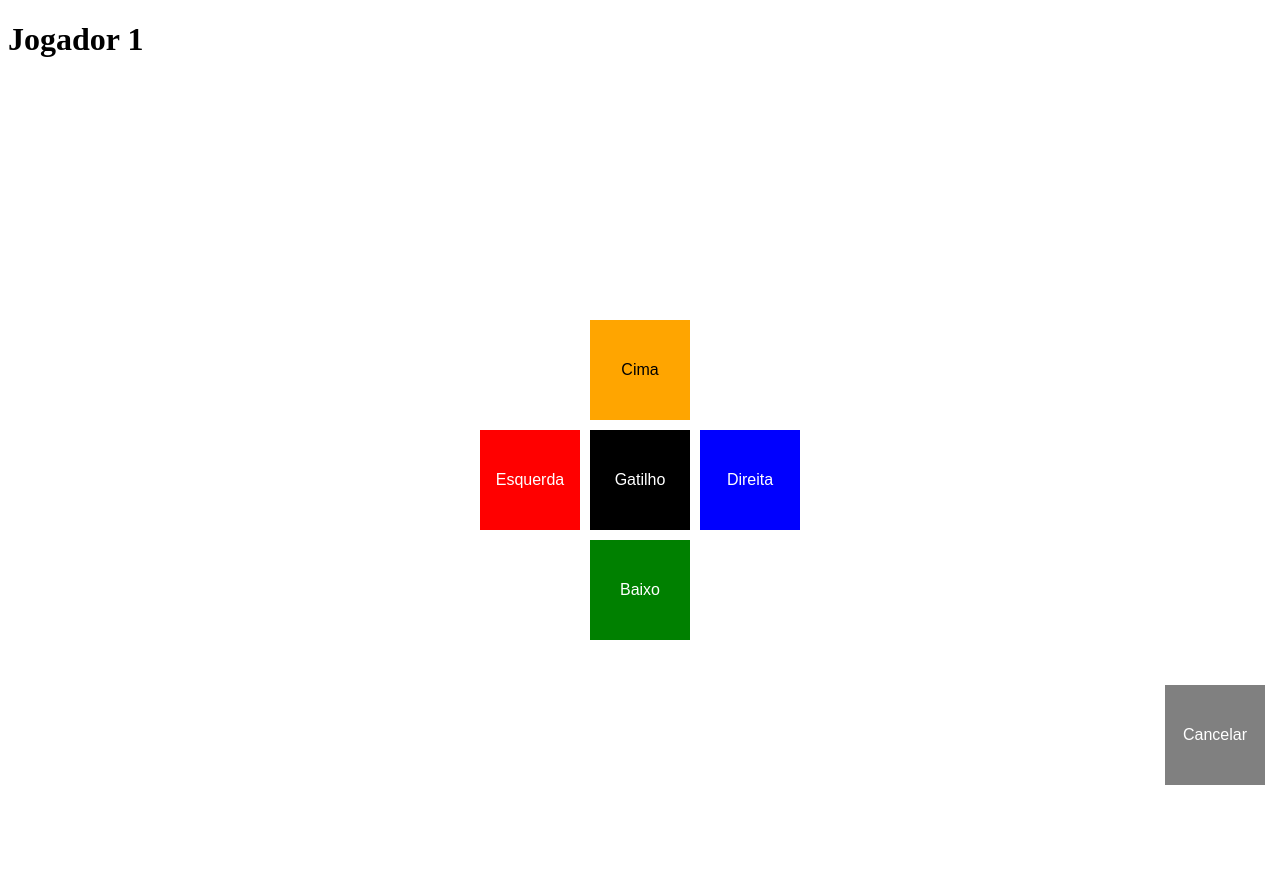
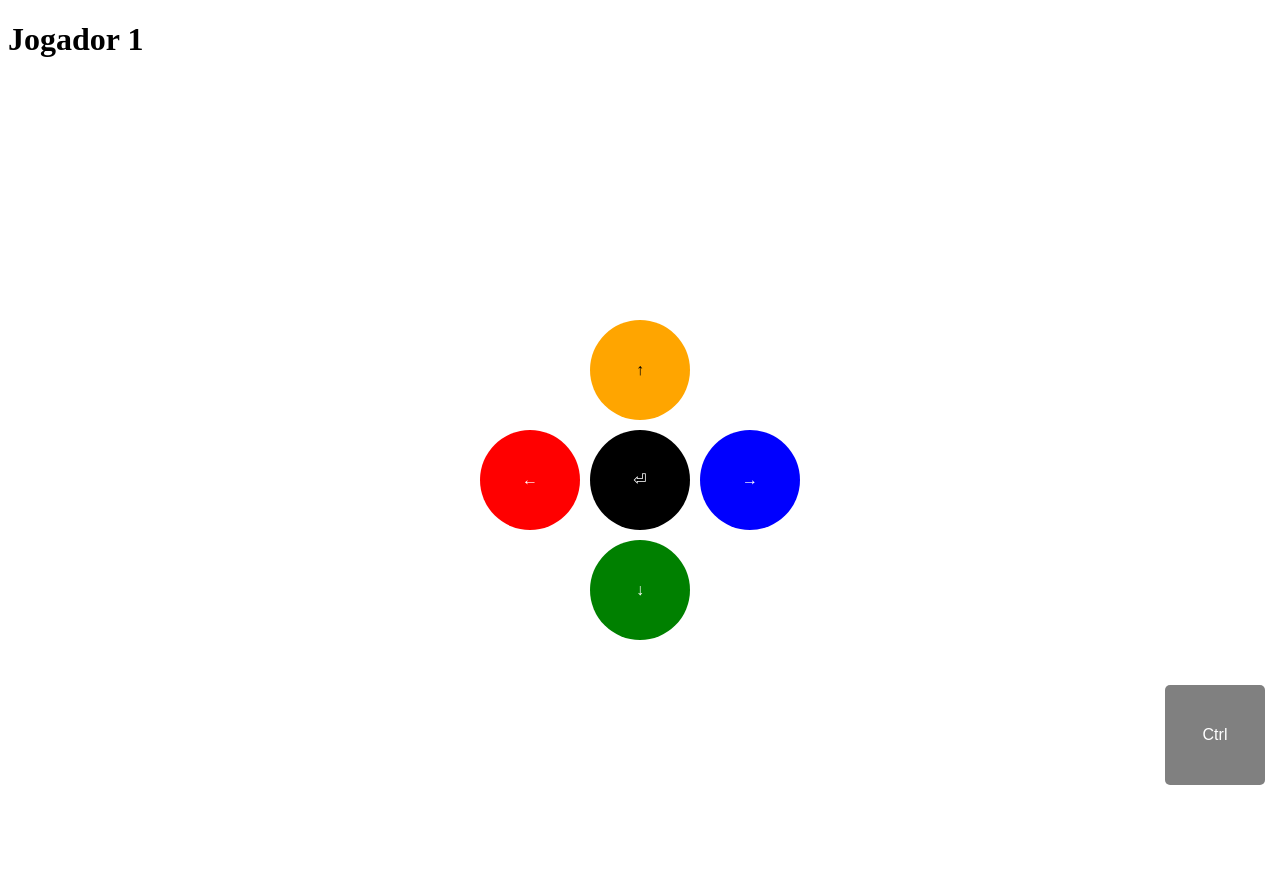
Before and after one commit to arajooj/BrainQuiz-mobile, a Flask app: page /jogador/1 in a window 1280 px wide. Run offline with Flask 3, Linux system fonts and the light colour scheme.

Commit message:
✨ (jogador1.html, jogador2.html): update button labels to use single characters for better usability 💡 (jogador1.html, jogador2.html): add border-radius to buttons for improved aesthetics and user experience

```diff
--- a/templates/jogador1.html
+++ b/templates/jogador1.html
@@ -27,31 +27,32 @@
             align-items: center;
             justify-content: center;
             border: none;
+            border-radius: 50%; /* Torna os botões redondos */
         }
         .up { background-color: orange; color: black; }
         .left { background-color: red; color: white; }
         .right { background-color: blue; color: white; }
         .down { background-color: green; color: white; }
         .trigger { background-color: black; color: white; }
-        .cancel { background-color: gray; color: white; position: absolute; bottom: 10px; right: 10px; padding: 10px 20px; }
+        .cancel { background-color: gray; color: white; position: absolute; bottom: 10px; right: 10px; padding: 10px 20px; border-radius: 5px; }
     </style>
 </head>
 <body>
     <h1>Jogador 1</h1>
     <div class="container">
         <div class="row">
-            <button class="button up" onclick="sendKey('ArrowUp')">Cima</button>
+            <button class="button up" onclick="sendKey('ArrowUp')">↑</button>
         </div>
         <div class="row">
-            <button class="button left" onclick="sendKey('ArrowLeft')">Esquerda</button>
-            <button class="button trigger" onclick="sendKey('Enter')">Gatilho</button>
-            <button class="button right" onclick="sendKey('ArrowRight')">Direita</button>
+            <button class="button left" onclick="sendKey('ArrowLeft')">←</button>
+            <button class="button trigger" onclick="sendKey('Enter')">⏎</button>
+            <button class="button right" onclick="sendKey('ArrowRight')">→</button>
         </div>
         <div class="row">
-            <button class="button down" onclick="sendKey('ArrowDown')">Baixo</button>
+            <button class="button down" onclick="sendKey('ArrowDown')">↓</button>
         </div>
     </div>
-    <button class="button cancel" onclick="sendKey('Control')">Cancelar</button>
+    <button class="button cancel" onclick="sendKey('Control')">Ctrl</button>
 
     <script>
         function sendKey(key) {
```
Also changed, not shown: templates/jogador2.html (+8 -7 lines).
